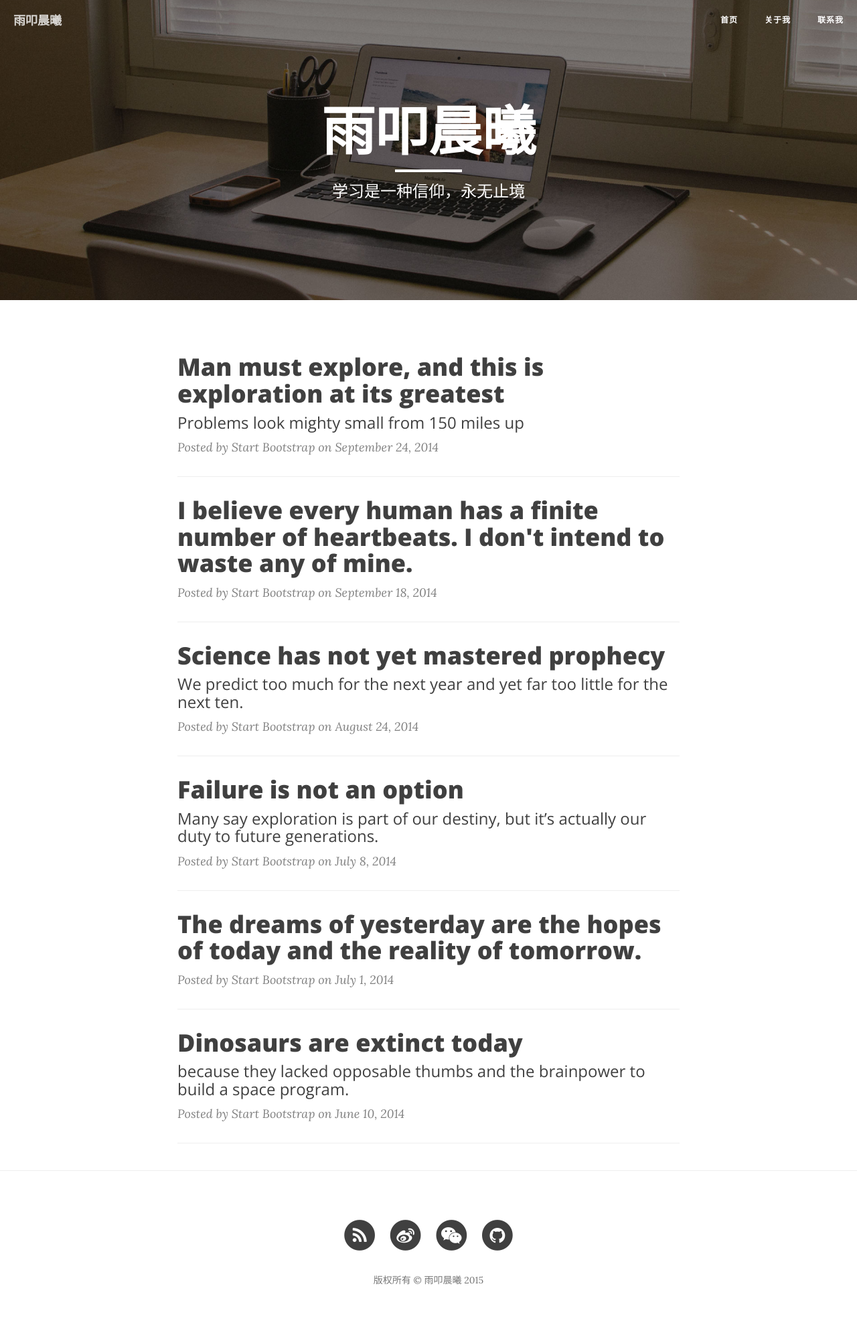
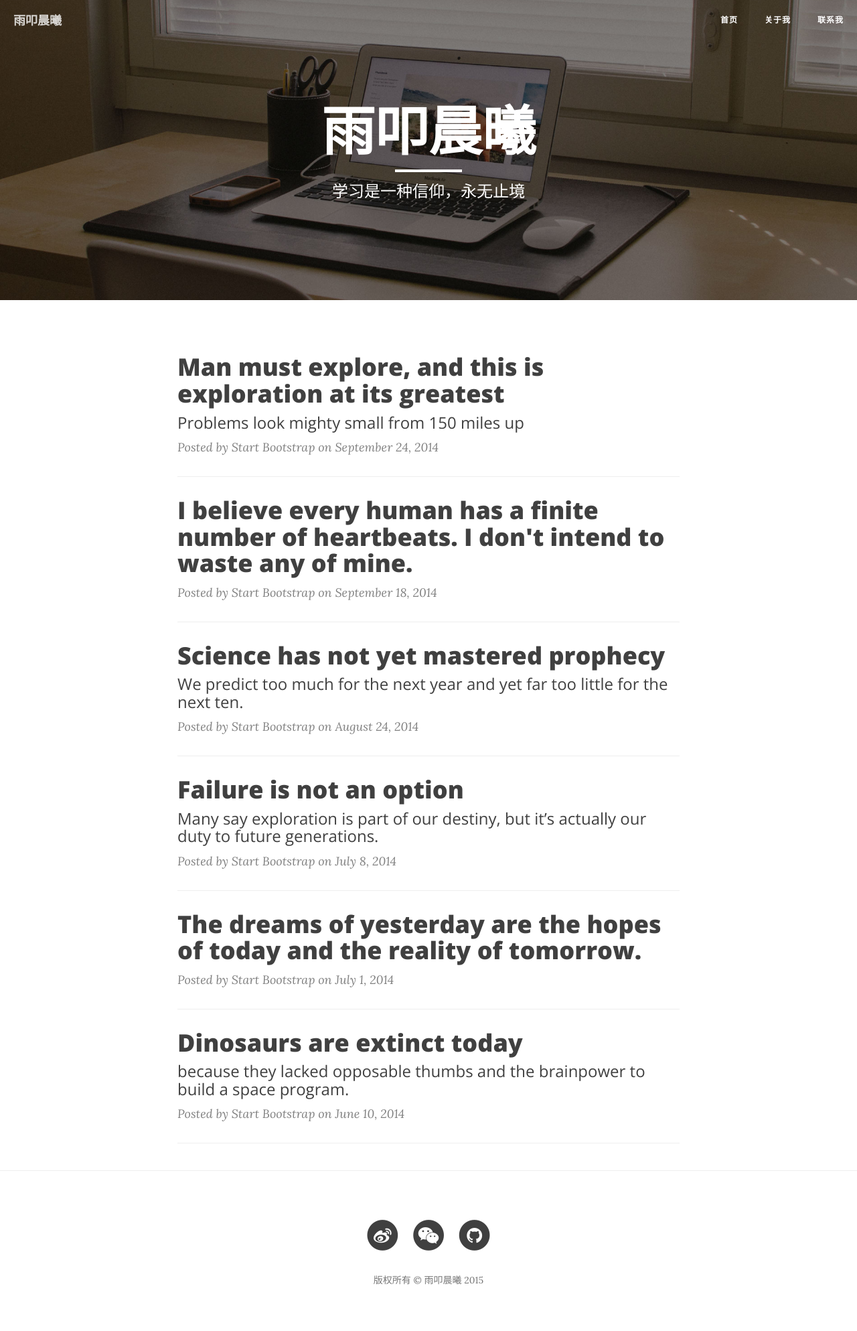
Before and after one commit to HENRY-M/info.mahuan, a Jekyll site: the page built from index.html, in a window 1280 px wide. Shown: the whole page at 67% size. Built offline with Jekyll 4.4.1, drawn with Linux system fonts in a browser that asks for light colours; nearby versions of some CDN libraries; the list of posts is cut into pages by our own code.

Commit message:
delete the feed func.

```diff
--- a/_includes/footer.html
+++ b/_includes/footer.html
@@ -4,14 +4,6 @@
         <div class="row">
             <div class="col-lg-8 col-lg-offset-2 col-md-10 col-md-offset-1">
                 <ul class="list-inline text-center">
-                    <li>
-                        <a href="{{ "/feed.xml" | prepend: site.baseurl }}">
-                            <span class="fa-stack fa-lg">
-                                <i class="fa fa-circle fa-stack-2x"></i>
-                                <i class="fa fa-rss fa-stack-1x fa-inverse"></i>
-                            </span>
-                        </a>
-                    </li>
                     {% if site.sinaweibo_userid %}
                     <li>
                         <a href="http://weibo.com/{{ site.sinaweibo_userid }}">
```
